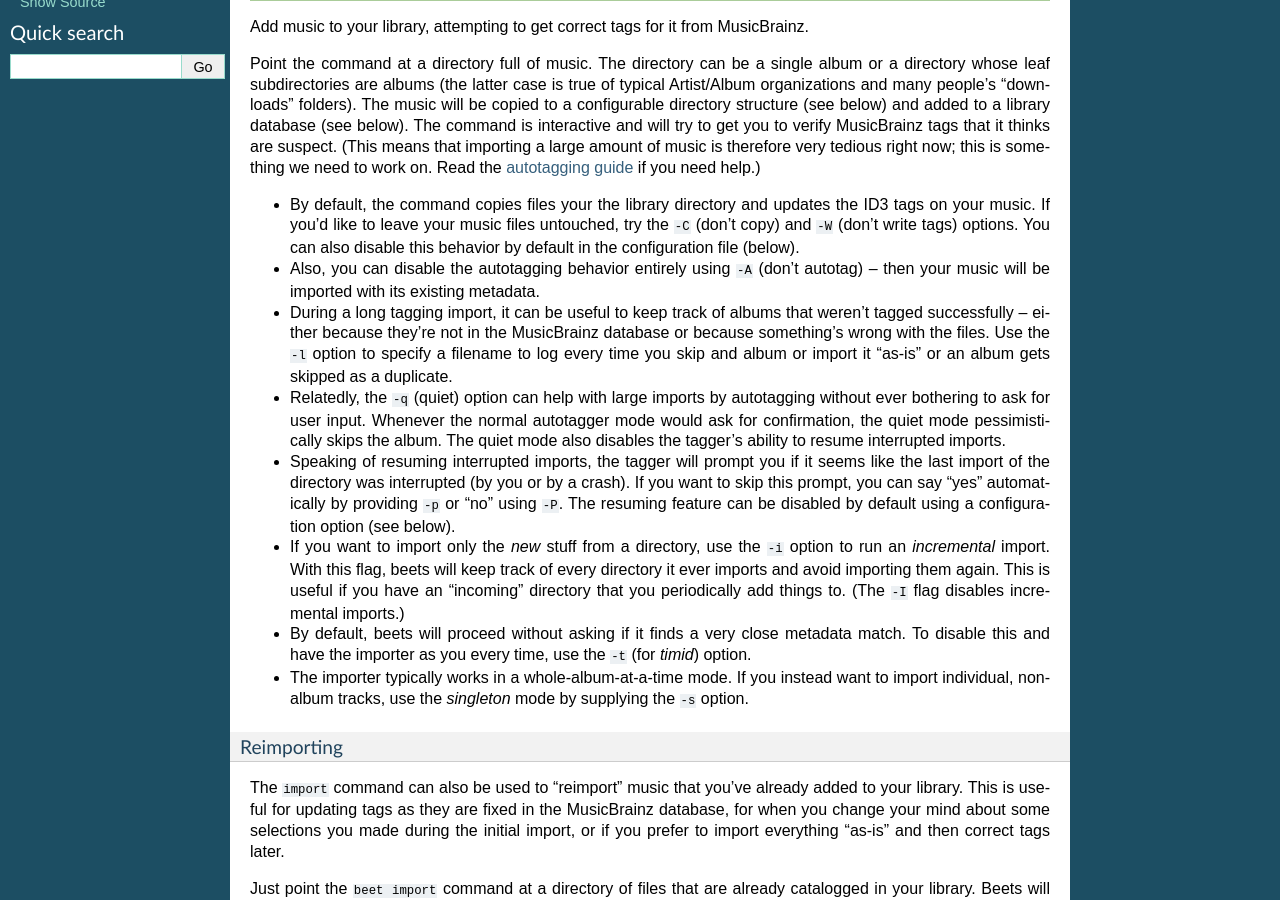
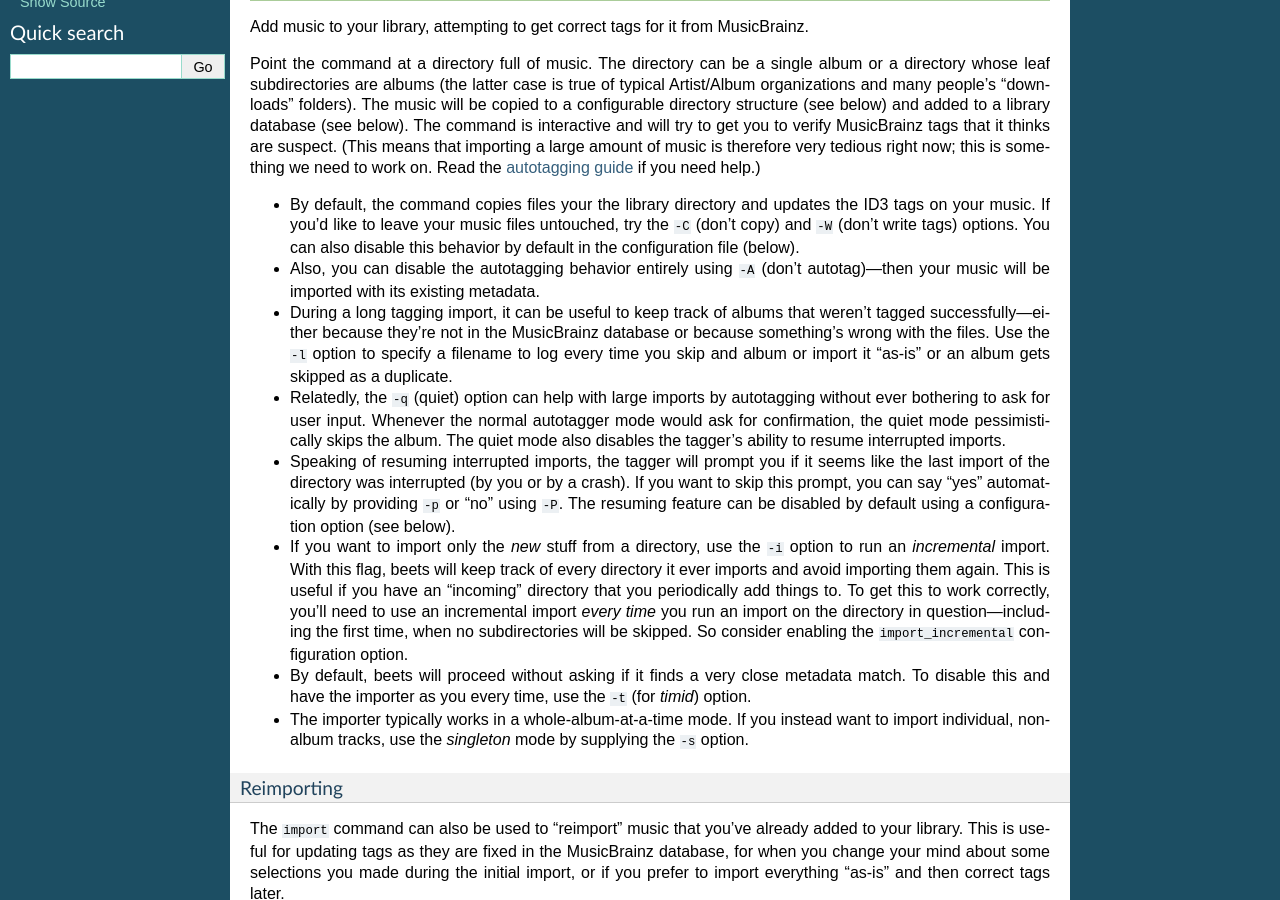
Before and after one commit to google-code-export/beets, a Sphinx documentation site: the page built from docs/reference/cli.rst, in a window 1280 px wide and 900 px high, scrolled down 422 px. Built offline with Sphinx 7.4.7, drawn with Linux system fonts in a browser that asks for light colours.

Commit message:
docs: warn that incremental must be enabled early

```diff
--- a/docs/reference/cli.rst
+++ b/docs/reference/cli.rst
@@ -51,11 +51,11 @@
   configuration file (below).
 
 * Also, you can disable the autotagging behavior entirely using ``-A``
-  (don't autotag) -- then your music will be imported with its existing
+  (don't autotag)---then your music will be imported with its existing
   metadata.
 
 * During a long tagging import, it can be useful to keep track of albums
-  that weren't tagged successfully -- either because they're not in the
+  that weren't tagged successfully---either because they're not in the
   MusicBrainz database or because something's wrong with the files. Use the
   ``-l`` option to specify a filename to log every time you skip and album
   or import it "as-is" or an album gets skipped as a duplicate.
@@ -77,7 +77,11 @@
   option to run an *incremental* import. With this flag, beets will keep
   track of every directory it ever imports and avoid importing them again.
   This is useful if you have an "incoming" directory that you periodically
-  add things to. (The ``-I`` flag disables incremental imports.)
+  add things to.
+  To get this to work correctly, you'll need to use an incremental import *every
+  time* you run an import on the directory in question---including the first
+  time, when no subdirectories will be skipped. So consider enabling the
+  ``import_incremental`` configuration option.
 
 * By default, beets will proceed without asking if it finds a very close
   metadata match. To disable this and have the importer as you every time,
```
